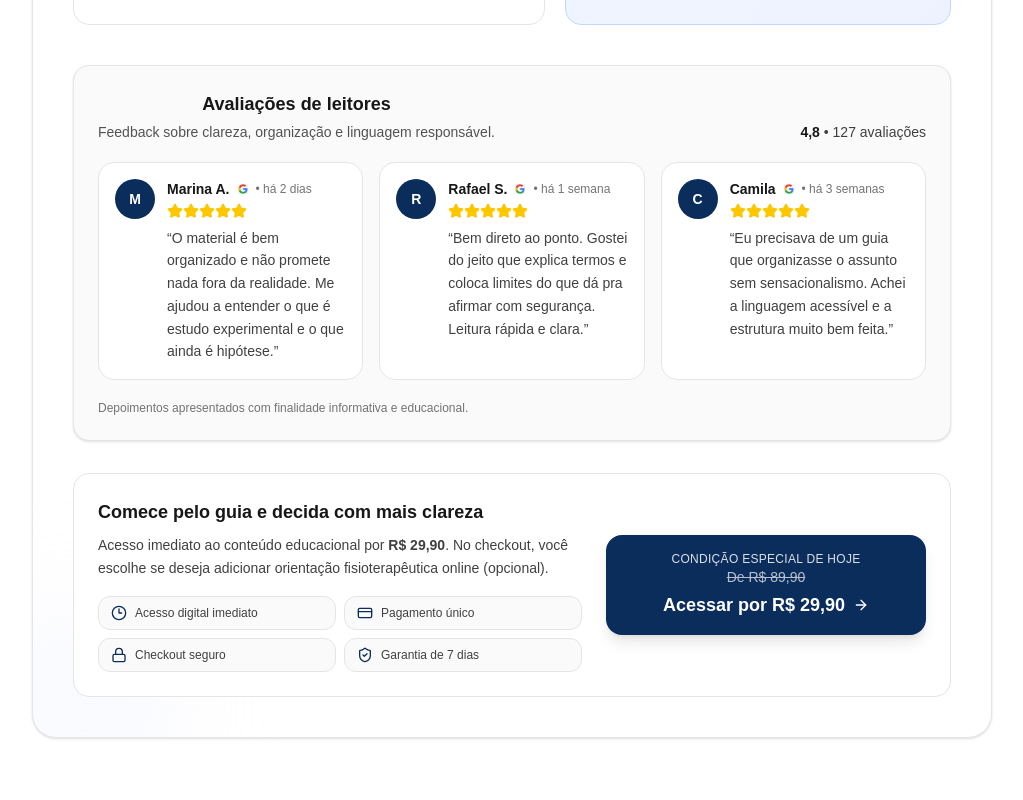
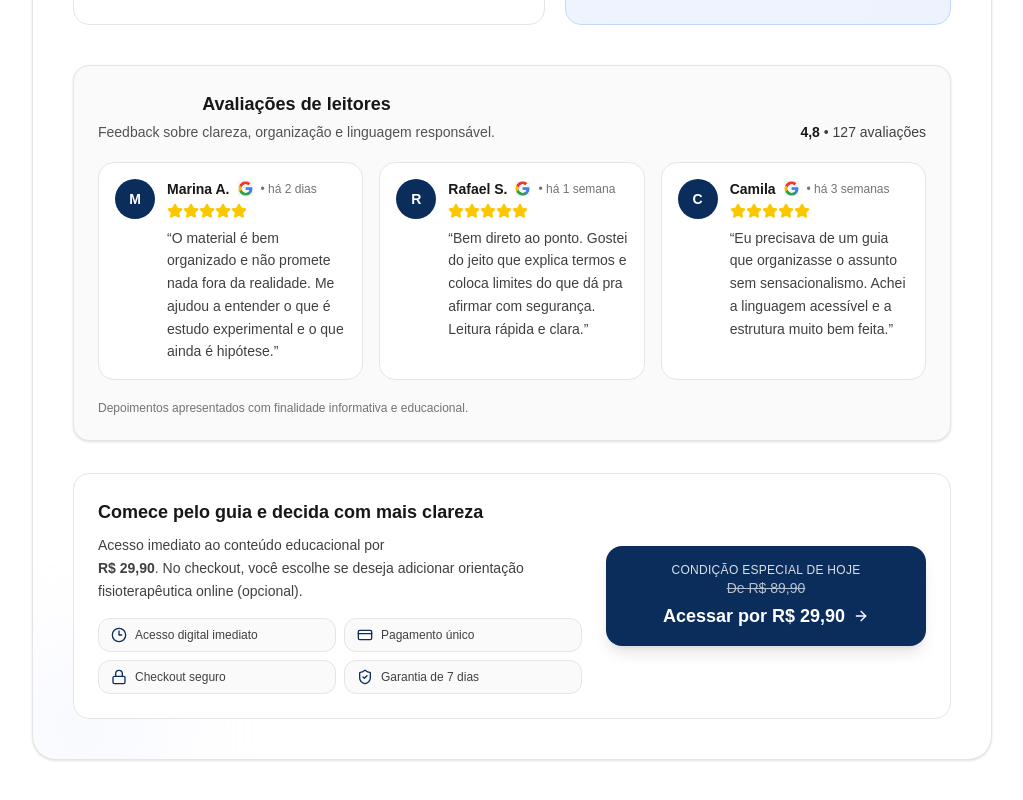
Before and after one commit to leandrotnorio/quiz-polilaminina, a Next.js app: page /oferta in a window 1280 px wide. Shown: the part 1532-2332 px from the top of the page, without its empty margins (128-1151 px from the left). Built offline with nearby package versions, Linux system fonts and the light colour scheme; no server answers.

Commit message:
alt na LP

```diff
--- a/src/app/oferta/page.tsx
+++ b/src/app/oferta/page.tsx
@@ -221,7 +221,7 @@ export default function OfertaPage() {
             <Image
                 src="/google1.jpg"
                 alt="Google"
-                width={10}
+                width={15}
                 height={10}
                 className="object-contain"
               />
@@ -255,7 +255,7 @@ export default function OfertaPage() {
               <Image
                 src="/google1.jpg"
                 alt="Google"
-                width={10}
+                width={15}
                 height={10}
                 className="object-contain"
               />
@@ -291,7 +291,7 @@ export default function OfertaPage() {
             <Image
                 src="/google1.jpg"
                 alt="Google"
-                width={10}
+                width={15}
                 height={10}
                 className="object-contain"
               />
@@ -329,7 +329,7 @@ export default function OfertaPage() {
                 </h3>
 
                 <p className="mt-2 text-sm leading-relaxed text-neutral-700">
-                  Acesso imediato ao conteúdo educacional por <strong>R$ 29,90</strong>. No checkout, você escolhe
+                  Acesso imediato ao conteúdo educacional por <strong><br/>R$ 29,90</strong>. No checkout, você escolhe
                   se deseja adicionar orientação fisioterapêutica online (opcional).
                 </p>
 
```
